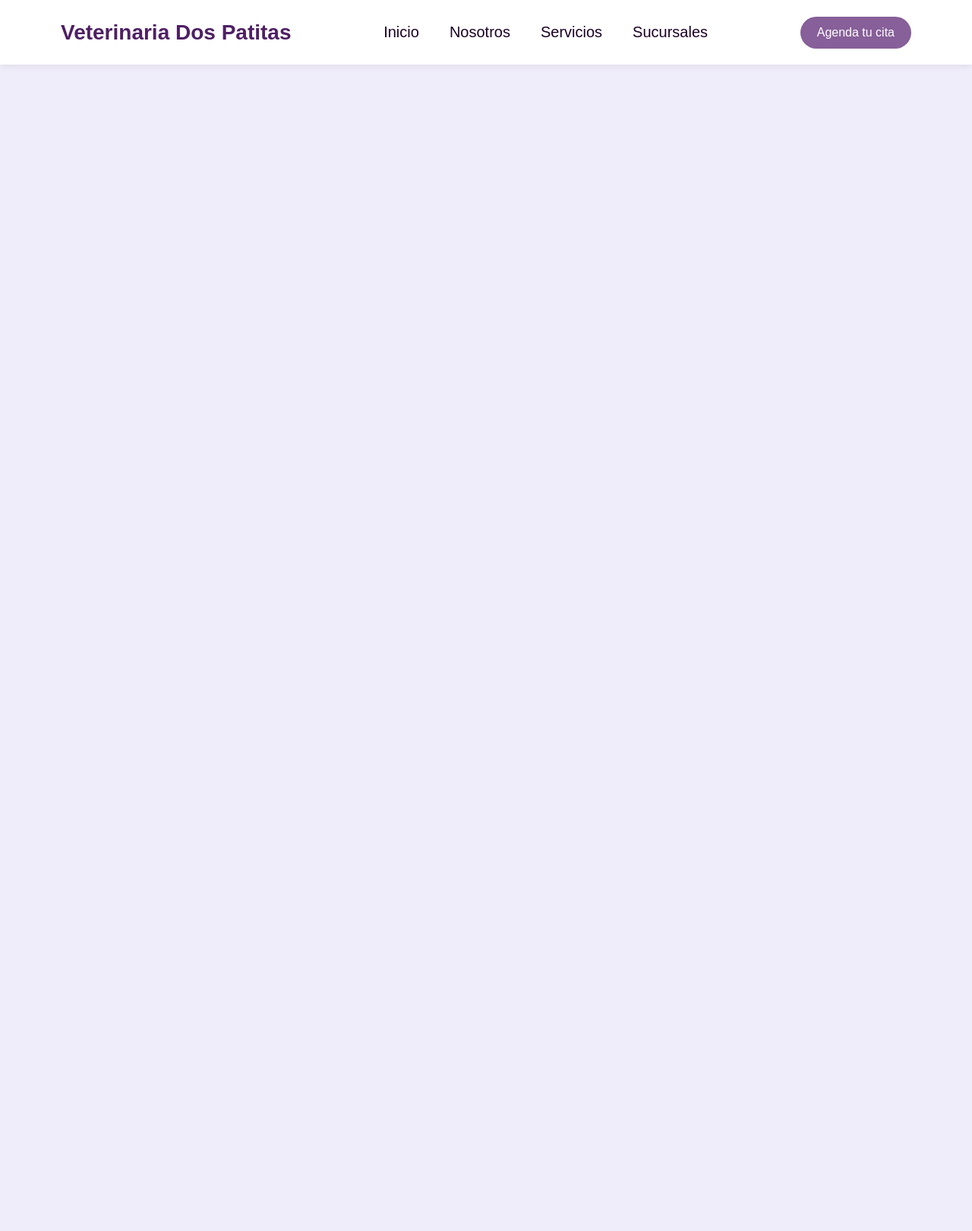
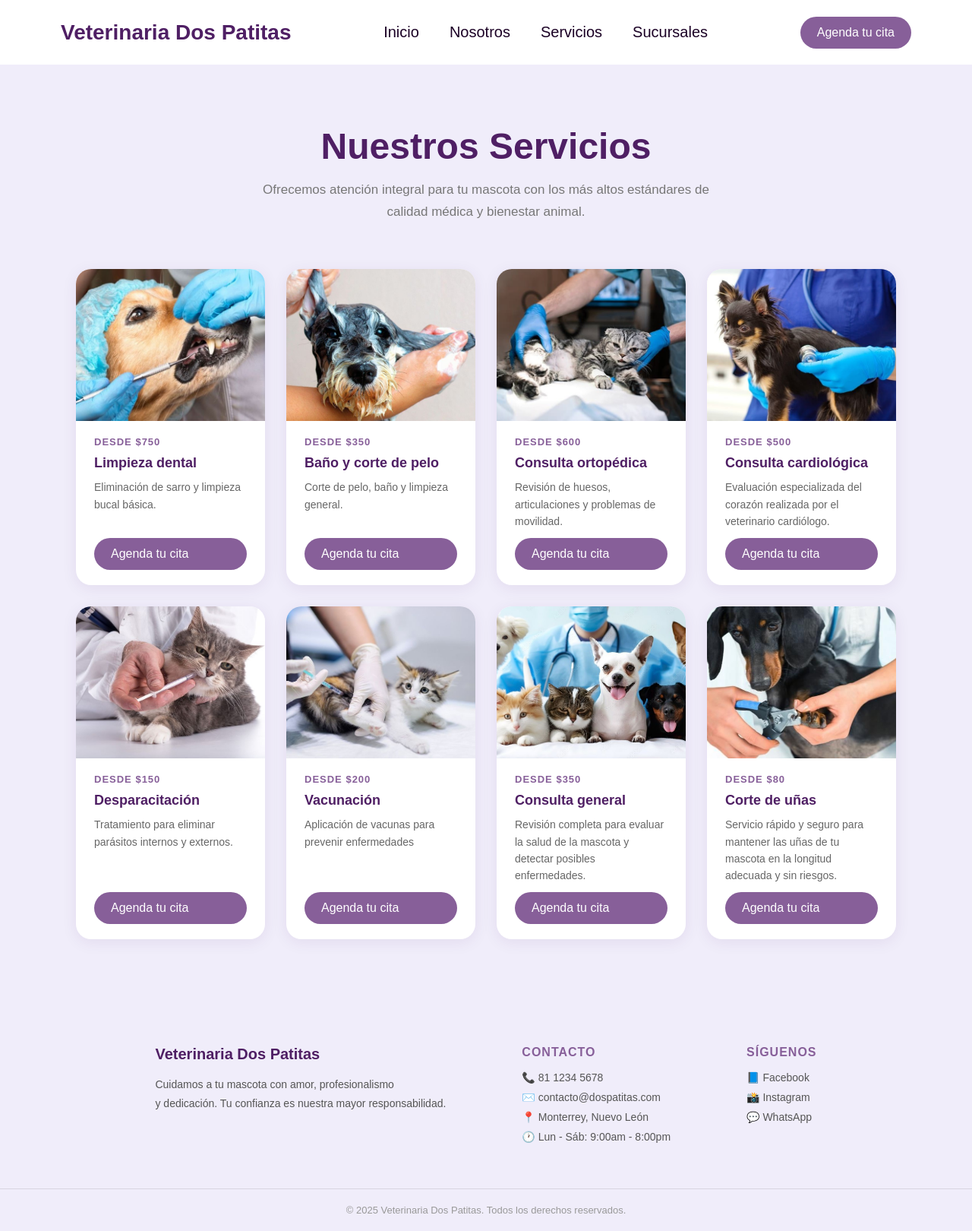
Before and after one commit to PIA-Desarollo-Web/PaginaWebVeterinaria, a Django app: page /servicios in a window 1280 px wide. Shown: the whole page at 76% size. Run offline with Django 5.2, Linux system fonts and the light colour scheme.

Commit message:
agrego servicios a la pagina y su estilo

```diff
--- a/website_vet/static/css/estilosServicios.css
+++ b/website_vet/static/css/estilosServicios.css
@@ -0,0 +1,136 @@
+/* ── MAIN ── */
+main {
+    width: 100%;
+    background-color: #f0edfa;
+    padding: 80px 100px;
+}
+
+/* ── HEADER ── */
+.servicios-header {
+    text-align: center;
+    margin-bottom: 60px;
+}
+
+.servicios-header h2 {
+    font-size: 48px;
+    color: #4f1f64;
+    margin-bottom: 16px;
+}
+
+.servicios-header p {
+    font-size: 17px;
+    color: #777;
+    max-width: 600px;
+    margin: 0 auto;
+    line-height: 1.7;
+}
+
+/* ── GRID: 4 columnas, 2 filas ── */
+.serviciosGrid {
+    display: grid;
+    grid-template-columns: repeat(4, 1fr);
+    gap: 28px;
+}
+
+/* ── TARJETA ── */
+.servicioCard {
+    background-color: white;
+    border-radius: 20px;
+    overflow: hidden;
+    box-shadow: 0 4px 20px rgba(79, 31, 100, 0.08);
+    display: flex;
+    flex-direction: column;
+}
+
+.servicioCard:hover {
+    box-shadow: 0 12px 30px rgba(79, 31, 100, 0.18);
+}
+
+/* ── IMAGEN ── */
+.cardImg {
+    width: 100%;
+    height: 200px;
+    object-fit: cover;
+    display: block;
+}
+
+/* ── CONTENIDO ── */
+.cardInfo {
+    padding: 20px 24px;
+    display: flex;
+    flex-direction: column;
+    gap: 10px;
+    flex: 1;
+}
+
+/* ── PRECIO ── */
+.cardPrecio {
+    font-size: 13px;
+    font-weight: 700;
+    color: #875f99;
+    text-transform: uppercase;
+    letter-spacing: 1px;
+}
+
+/* ── NOMBRE ── */
+.cardInfo h3 {
+    font-size: 18px;
+    color: #4f1f64;
+    font-weight: bold;
+    line-height: 1.2;
+}
+
+/* ── DESCRIPCIÓN ── */
+.cardInfo p {
+    font-size: 14px;
+    color: #666;
+    line-height: 1.6;
+    flex: 1;
+}
+
+
+
+
+/* ── ANIMACIÓN ── */
+.animar {
+    opacity: 0;
+    transform: translateY(40px);
+    transition: opacity 0.6s ease, transform 0.6s ease;
+}
+
+.animar.visible {
+    opacity: 1;
+    transform: translateY(0);
+}
+
+.botonCita {
+    text-decoration: none;
+    background-color: #875f99;
+    color: white;
+    padding: 12px 22px;
+    border-radius: 30px;
+    transition: 0.3s;
+}
+
+.botonCita:hover {
+    background-color: #74378e;
+    transform: translateY(-3px);
+}
+
+/* ── ANIMACIÓN ── */
+.animar {
+    opacity: 0;
+    transform: translateY(40px);
+    transition: opacity 0.6s ease, transform 0.6s ease;
+}
+
+.animar.visible {
+    opacity: 1;
+    transform: translateY(0);
+}
+
+/* ── HOVER TARJETA (después de animarse) ── */
+.servicioCard.animar.visible:hover {
+    transform: translateY(-20px);
+    box-shadow: 0 12px 30px rgba(79, 31, 100, 0.18);
+}
--- a/website_vet/templates/servicios.html
+++ b/website_vet/templates/servicios.html
@@ -5,31 +5,149 @@
 <head>
     <meta charset="UTF-8">
     <meta name="viewport" content="width=device-width, initial-scale=1.0">
-    <title>Veterinaria Dos Patitas-Servicios</title>
+    <title>Veterinaria Dos Patitas - Servicios</title>
+    <link rel="stylesheet" href="{% static 'css/estilos.css' %}">
     <link rel="stylesheet" href="{% static 'css/estilosServicios.css' %}">
-    <link rel="stylesheet" href="{% static 'css/estilos.css' %}">
 </head>
 <body>
     <header>
         <nav class="navBar">
-
             <div class="logo">
                 <h1>Veterinaria Dos Patitas</h1>
             </div>
-
             <ul class="links">
                 <li><a href="{% url 'inicio' %}">Inicio</a></li>
                 <li><a href="{% url 'nosotros' %}">Nosotros</a></li>
                 <li><a href="{% url 'servicios' %}">Servicios</a></li>
                 <li><a href="{% url 'sucursales' %}">Sucursales</a></li>
             </ul>
-
             <a href="{% url 'agendar' %}" class="botonCita">Agenda tu cita</a>
-
         </nav>
     </header>
-    <main></main>
+
+    <main>
+
+        <div class="servicios-header animar">
+            <h2>Nuestros Servicios</h2>
+            <p>Ofrecemos atención integral para tu mascota con los más altos estándares de calidad médica y bienestar animal.</p>
+        </div>
+
+        <div class="serviciosGrid">
+
+            <div class="servicioCard animar">
+                <img src="{% static 'img/limpiezaDental.jpg' %}" alt="Limpieza dental" class="cardImg">
+                <div class="cardInfo">
+                    <span class="cardPrecio">Desde $750</span>
+                    <h3>Limpieza dental</h3>
+                    <p>Eliminación de sarro y limpieza bucal básica.</p>
+                    <a href="{% url 'agendar' %}" class="botonCita">Agenda tu cita</a>
+                </div>
+            </div>
+
+            <div class="servicioCard animar">
+                <img src="{% static 'img/bañoyCorte.jpg' %}" alt="Baño y corte" class="cardImg">
+                <div class="cardInfo">
+                    <span class="cardPrecio">Desde $350</span>
+                    <h3>Baño y corte de pelo</h3>
+                    <p>Corte de pelo, baño y limpieza general.</p>
+                    <a href="{% url 'agendar' %}" class="botonCita">Agenda tu cita</a>
+                </div>
+            </div>
+
+            <div class="servicioCard animar">
+                <img src="{% static 'img/consultaOrto.jpg' %}" alt="Consulta ortopédica" class="cardImg">
+                <div class="cardInfo">
+                    <span class="cardPrecio">Desde $600</span>
+                    <h3>Consulta ortopédica</h3>
+                    <p>Revisión de huesos, articulaciones y problemas de movilidad.</p>
+                    <a href="{% url 'agendar' %}" class="botonCita">Agenda tu cita</a>
+                </div>
+            </div>
+
+            <div class="servicioCard animar">
+                <img src="{% static 'img/consultaCardio.jpg' %}" alt="Consulta cardiológica" class="cardImg">
+                <div class="cardInfo">
+                    <span class="cardPrecio">Desde $500</span>
+                    <h3>Consulta cardiológica</h3>
+                    <p>Evaluación especializada del corazón realizada por el veterinario cardiólogo.</p>
+                    <a href="{% url 'agendar' %}" class="botonCita">Agenda tu cita</a>
+                </div>
+            </div>
+
+            <div class="servicioCard animar">
+                <img src="{% static 'img/desparacitacion.jpg' %}" alt="Desparasitación" class="cardImg">
+                <div class="cardInfo">
+                    <span class="cardPrecio">Desde $150</span>
+                    <h3>Desparacitación</h3>
+                    <p>Tratamiento para eliminar parásitos internos y externos.</p>
+                    <a href="{% url 'agendar' %}" class="botonCita">Agenda tu cita</a>
+                </div>
+            </div>
+
+            <div class="servicioCard animar">
+                <img src="{% static 'img/vacunacion.jpg' %}" alt="Vacunación" class="cardImg">
+                <div class="cardInfo">
+                    <span class="cardPrecio">Desde $200</span>
+                    <h3>Vacunación</h3>
+                    <p>Aplicación de vacunas para prevenir enfermedades</p>
+                    <a href="{% url 'agendar' %}" class="botonCita">Agenda tu cita</a>
+                </div>
+            </div>
+
+            <div class="servicioCard animar">
+                <img src="{% static 'img/consultaGeneral.jpg' %}" alt="Consulta general" class="cardImg">
+                <div class="cardInfo">
+                    <span class="cardPrecio">Desde $350</span>
+                    <h3>Consulta general</h3>
+                    <p>Revisión completa para evaluar la salud de la mascota y detectar posibles enfermedades.</p>
+                    <a href="{% url 'agendar' %}" class="botonCita">Agenda tu cita</a>
+                </div>
+            </div>
+
+            <div class="servicioCard animar">
+                <img src="{% static 'img/corteUñas.jpg' %}" alt="Corte de uñas" class="cardImg">
+                <div class="cardInfo">
+                    <span class="cardPrecio">Desde $80</span>
+                    <h3>Corte de uñas</h3>
+                    <p>Servicio rápido y seguro para mantener las uñas de tu mascota en la longitud adecuada y sin riesgos.</p>
+                    <a href="{% url 'agendar' %}" class="botonCita">Agenda tu cita</a>
+                </div>
+            </div>
+
+        </div>
+    </main>
+
     <aside></aside>
-    <footer></footer>
+
+    <footer>
+        <div class="footerCont">
+            <div class="footerVet animar">
+                <h3>Veterinaria Dos Patitas</h3>
+                <p>Cuidamos a tu mascota con amor, profesionalismo <br> y dedicación. Tu confianza es nuestra mayor responsabilidad.</p>
+            </div>
+            <div class="footerVet animar">
+                <h4>Contacto</h4>
+                <ul>
+                    <li>📞 81 1234 5678</li>
+                    <li>✉️ contacto@dospatitas.com</li>
+                    <li>📍 Monterrey, Nuevo León</li>
+                    <li>🕐 Lun - Sáb: 9:00am - 8:00pm</li>
+                </ul>
+            </div>
+            <div class="footerVet animar">
+                <h4>Síguenos</h4>
+                <ul>
+                    <li><a href="#">📘 Facebook</a></li>
+                    <li><a href="#">📸 Instagram</a></li>
+                    <li><a href="#">💬 WhatsApp</a></li>
+                </ul>
+            </div>
+        </div>
+        <div class="footerFondo">
+            <p>© 2025 Veterinaria Dos Patitas. Todos los derechos reservados.</p>
+        </div>
+    </footer>
+
+    <script src="{% static 'scroll.js' %}"></script>
 </body>
 </html>
```
Also changed, not shown: website_vet/static/css/estilosInicio.css (+31 -16 lines), website_vet/templates/inicio.html (+2 -10 lines).
